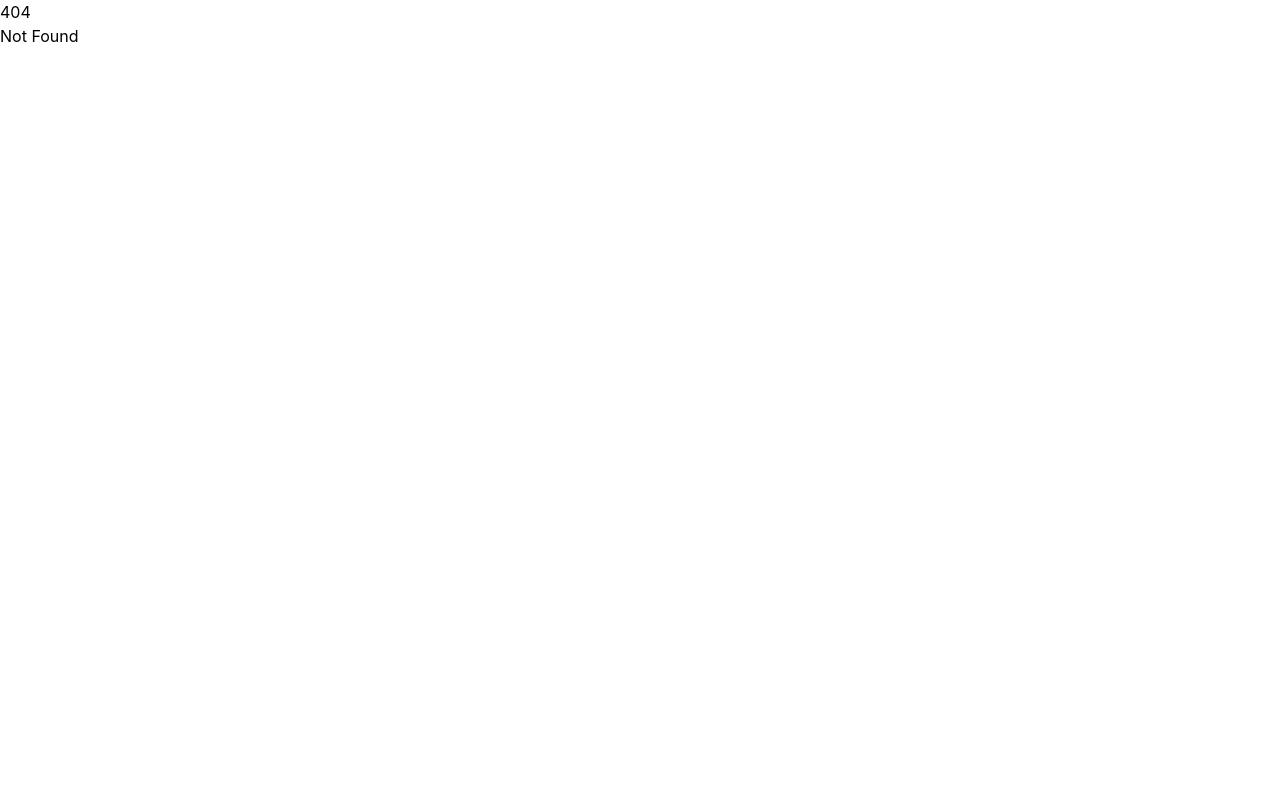
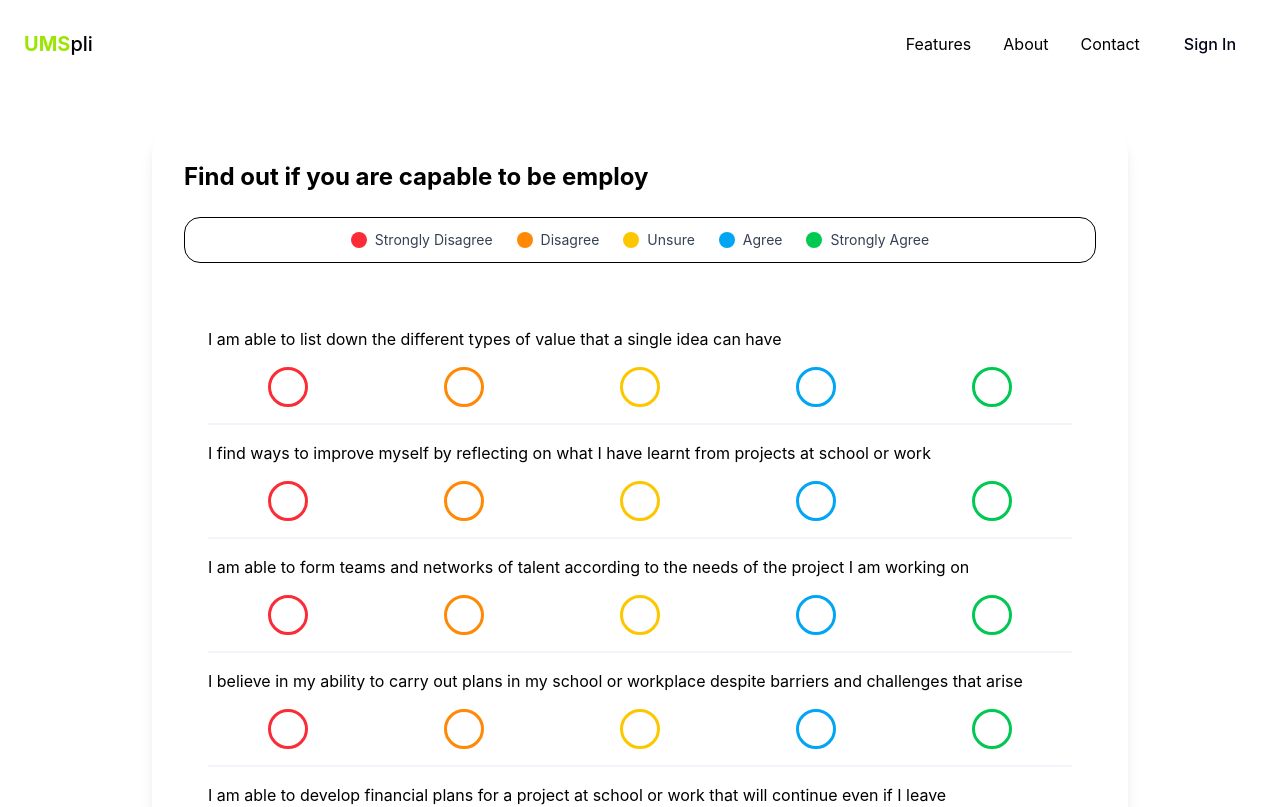
Before and after one commit to Ran7193Ran/SPLI, a SvelteKit app: page /quiz/employability in a window 1280 px wide. Before the commit this address had no page. Shown: the top 807 px of the page. Built offline with nearby package versions, Linux system fonts and the light colour scheme.

Commit message:
Added employability questionare

```diff
--- /dev/null
+++ b/src/routes/quiz/employability/+page.svelte
@@ -0,0 +1,73 @@
+<script>
+	import Header from '../../../components/Header.svelte';
+	import Footer from '../../../components/Footer.svelte';
+
+	let y = $state(0);
+	let innerHeight = $state(0);
+	let innerWidth = $state(0);
+
+	let infos = [
+		{ title: 'Strongly Disagree', color: 'border-red-500', bgColor: 'bg-red-500' },
+		{ title: 'Disagree', color: 'border-orange-400', bgColor: 'bg-orange-400' },
+		{ title: 'Unsure', color: 'border-yellow-400', bgColor: 'bg-yellow-400' },
+		{ title: 'Agree', color: 'border-sky-500', bgColor: 'bg-sky-500' },
+		{ title: 'Strongly Agree', color: 'border-green-500', bgColor: 'bg-green-500' }
+	];
+
+    let questions = [
+        'I am able to list down the different types of value that a single idea can have',  'I find ways to improve myself by reflecting on what I have learnt from projects at school or work', 'I am able to form teams and networks of talent according to the needs of the project I am working on', 'I believe in my ability to carry out plans in my school or workplace despite barriers and challenges that arise', 'I am able to develop financial plans for a project at school or work that will continue even if I leave', 'I can visualise the future I want to live in', 'I can find examples of valuable ideas that solve problems faced in school or work settings', 'I know I can do well and what I cannot do well', 'in the past, I have used my ideas to solve existing problems I face at school or work', 'I know why integrity and ethical behaviour is important at work or school'
+        ];
+</script>
+
+<svelte:window
+	bind:scrollY={y}
+	bind:innerHeight={innerHeight}
+	bind:innerWidth={innerWidth}
+/>
+
+<Header {y} />
+
+<main class="max-w-5xl mx-auto px-6 py-10">
+
+	<div class="bg-white rounded-3xl shadow-lg p-8">
+
+		<h1 class="text-2xl font-bold mb-6">
+			Find out if you are capable to be employ
+		</h1>
+
+		<!-- Legend -->
+		<div class="flex flex-wrap gap-6 mb-10 justify-center rounded-2xl border p-3">
+			{#each infos as info}
+				<div class="flex items-center gap-2">
+					<div class={`w-4 h-4 rounded-full ${info.bgColor}`}></div>
+					<span class="text-sm text-gray-700">{info.title}</span>
+				</div>
+			{/each}
+		</div>
+
+		<!-- Question -->
+		<div class="p-6">
+
+
+			<div class="grid grid-cols-5 gap-4">
+                {#each questions as question}
+                    <p class="col-span-5">{question}</p>
+                    {#each infos as info}
+					<button
+						class={`border-3 w-10 h-10 mx-auto rounded-full transition ac ${info.color} focus:bg-lime-400 cursor-pointer`}
+						aria-label={info.title}
+					></button>
+
+				{/each}
+                    <div class="col-span-5 h-0.5 w-full bg-slate-100 rounded-full"></div>
+                {/each}
+
+			</div>
+
+		</div>
+        <a href="/quiz" class=" rounded-full px-8 py-3 bg-lime-400">Submit</a>
+	</div>
+
+</main>
+
+<Footer />
--- a/src/routes/quiz/workValues/+page.svelte
+++ b/src/routes/quiz/workValues/+page.svelte
@@ -64,9 +64,6 @@
 
 		<!-- Question -->
 		<div class="p-6">
-			<h2 class="font-semibold text-lg mb-6">
-				I would like work that involves.
-			</h2>
 
 			<div class="grid grid-cols-5 gap-4">
                 {#each questions as section}
```
